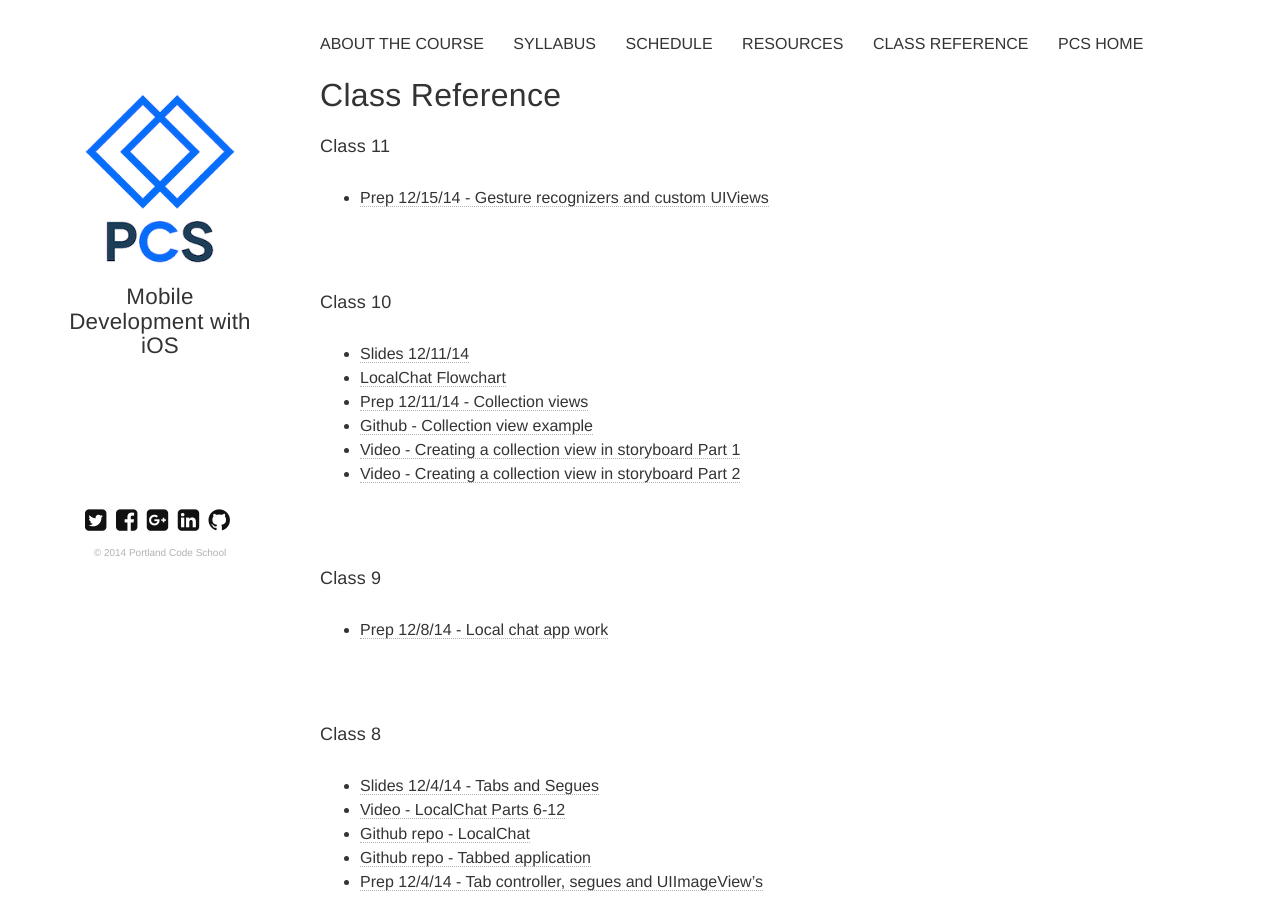
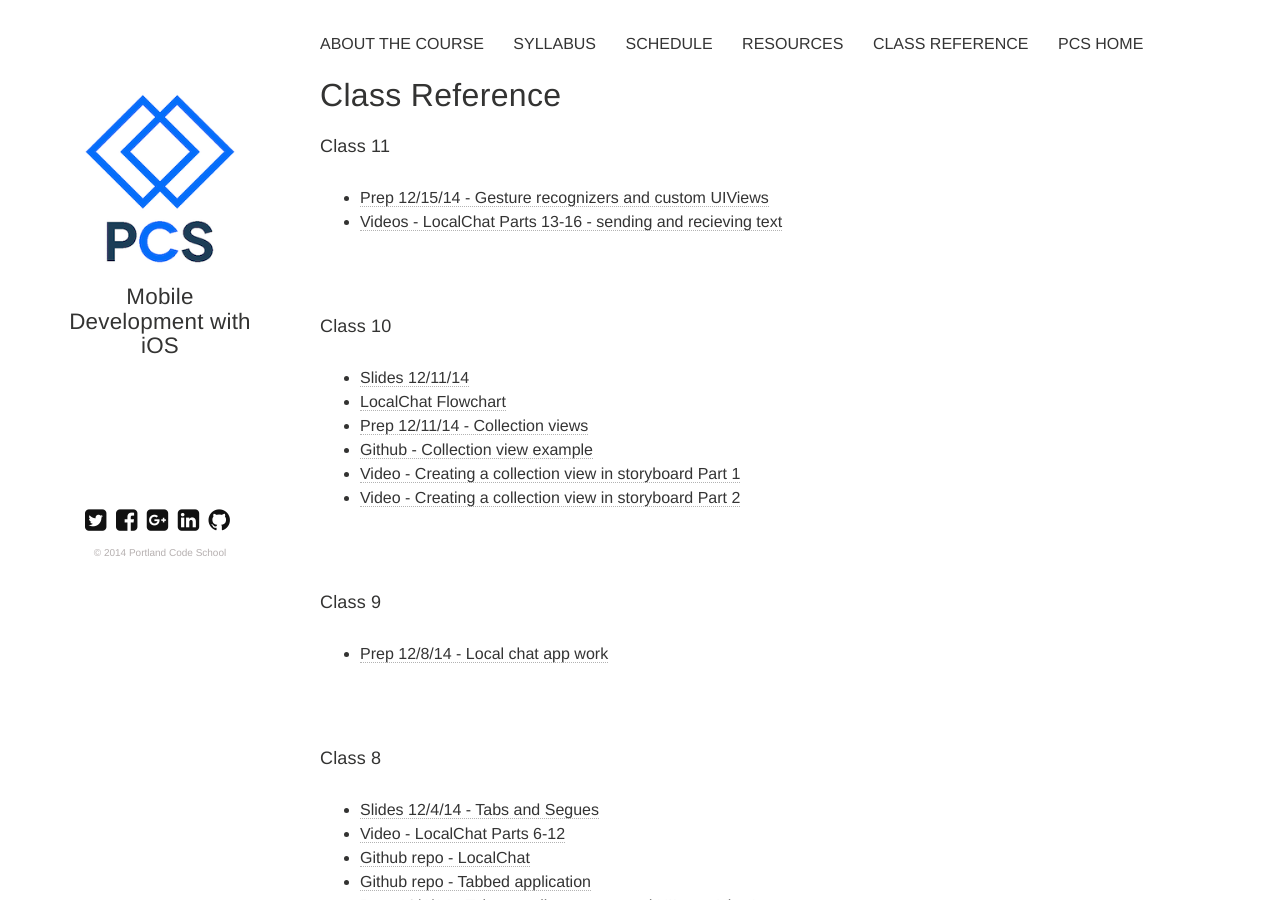
Before and after one commit to portlandcodeschool/ios, a Jekyll site: the page built from reference.md, in a window 1280 px wide and 900 px high. Built offline with Jekyll 4.4.1, drawn with Linux system fonts in a browser that asks for light colours; nearby versions of some CDN libraries.

Commit message:
Update reference.md

```diff
--- a/reference.md
+++ b/reference.md
@@ -7,6 +7,8 @@ tags: [reference]
 ---
 ####Class 11
 * [Prep 12/15/14 - Gesture recognizers and custom UIViews](https://docs.google.com/presentation/d/1Ya4E4KylREhoC7Y5C2so16ZULF0Jo1NQv0R1zp9S1Bo/edit?usp=sharing)
+* [Videos - LocalChat Parts 13-16 - sending and recieving text](https://drive.google.com/folderview?id=0B1jxDrjd4WIaMklKTndhc1phTVE&usp=sharing)
+
 
 ####Class 10
 * [Slides 12/11/14](https://docs.google.com/presentation/d/1PmnhUOtpWaReMoc6TZhLD53mOuevF0uIGGpPde0C6zg/edit?usp=sharing)
```
